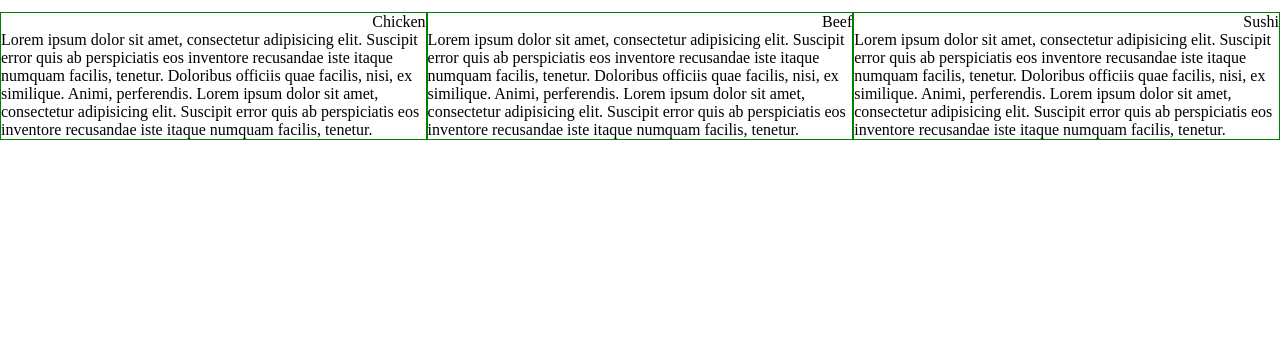
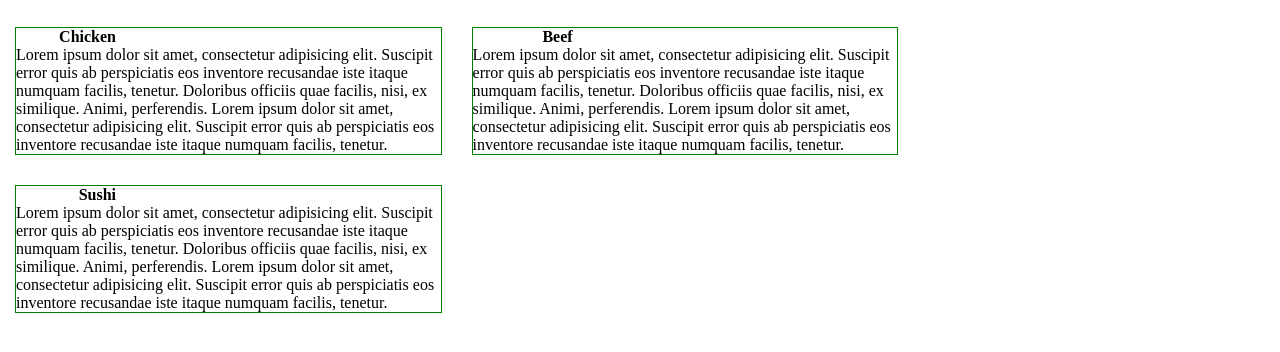
Before and after one commit to Apatel2017/WebDesign, a plain HTML site: page mod2Sol/index.html in a window 1280 px wide. Shown: the part 40-392 px from the top of the page. Drawn offline with Linux system fonts and the light colour scheme.

Commit message:
add styes

```diff
--- a/mod2Sol/css/styles.css
+++ b/mod2Sol/css/styles.css
@@ -7,6 +7,8 @@ h1 {
 section{
   text-align: right;
   background: 000000;
+  width: 100px;
+  font-weight: bold;
 }
 
 p{
@@ -28,6 +30,7 @@ p{
   .col-lg-1, .col-lg-2, .col-lg-3, .col-lg-4, .col-lg-5, .col-lg-6, .col-lg-7, .col-lg-8, .col-lg-9, .col-lg-10, .col-lg-11, .col-lg-12 {
     float: left;
     border: 1px solid green;
+    margin: 15px;
   }
   .col-lg-1 {
     width: 8.33%;
```
